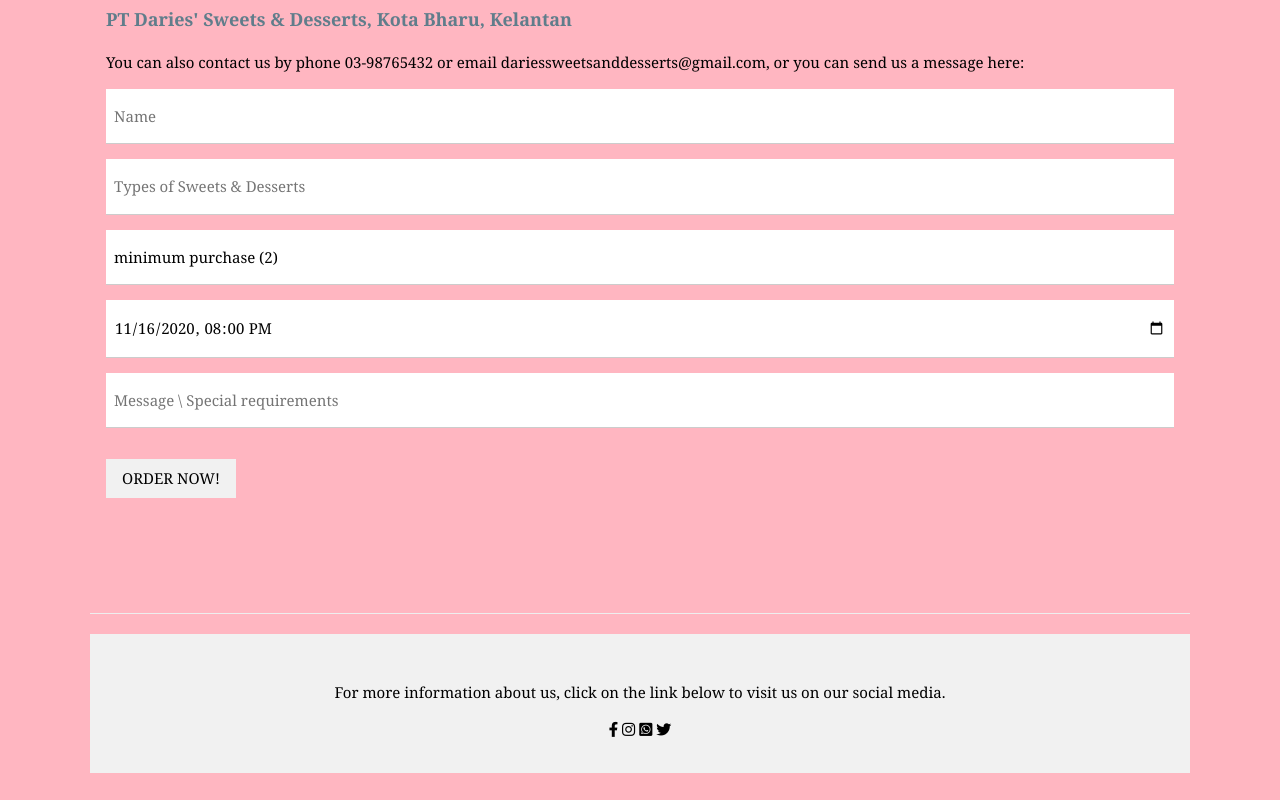
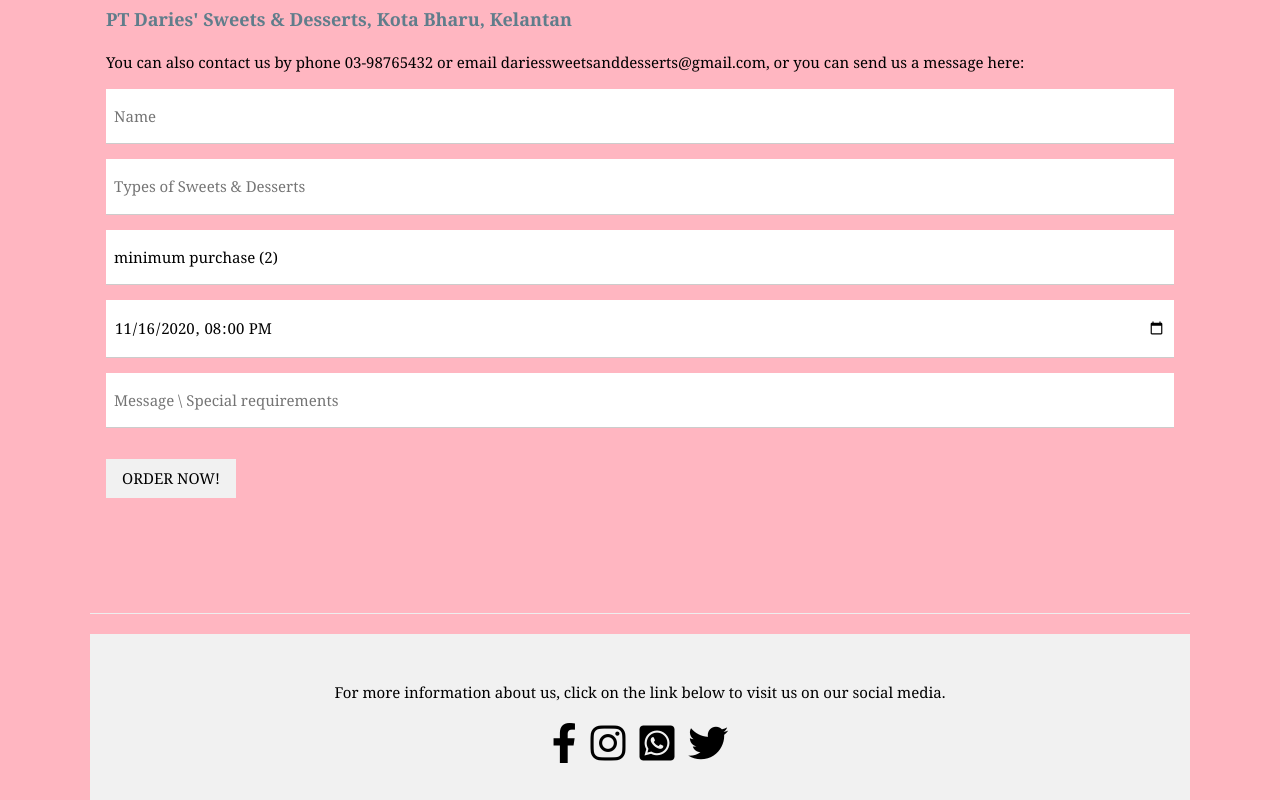
Before and after one commit to HafizahSabri/IMD311_CLASS, a plain HTML site: page index.html in a window 1280 px wide. Shown: the part 4644-5444 px from the top of the page. Before the commit the page ends 5417 px from the top, so only its background shows below. Drawn offline with nearby package versions, Linux system fonts and the light colour scheme.

Commit message:
Update index.html

```diff
--- a/index.html
+++ b/index.html
@@ -176,12 +176,12 @@ h1, h2, h3, h4, h5, h6 {
 <!-- Footer -->
 <footer class="w3-center w3-light-grey w3-padding-32">
   <p>For more information about us, click on the link below to visit us on our social media.</p>
-  <div class="social">
-	    	<a href="#"><i class="fab fa-facebook-f"></i></a>
-	    	<a href="#"><i class="fab fa-instagram"></i></a>
-	    	<a href="#"><i class="fab fa-whatsapp-square"></i></a>
-	    	<a href="#"><i class="fab fa-twitter"></i></a>
-	 </div>
+ <div>
+      <a href="#"><i class="fab fa-facebook-f" style="font-size: 40px; padding: 5px;"></i></a>
+      <a href="#"><i class="fab fa-instagram" style="font-size: 40px; padding: 5px;"></i></a>
+      <a href="#"><i class="fab fa-whatsapp-square" style="font-size: 40px; padding: 5px"></i></a>
+      <a href="#"><i class="fab fa-twitter" style="font-size: 40px; padding: 5px"></i></a>
+  </div>
 </footer>
 </div>
 
```
